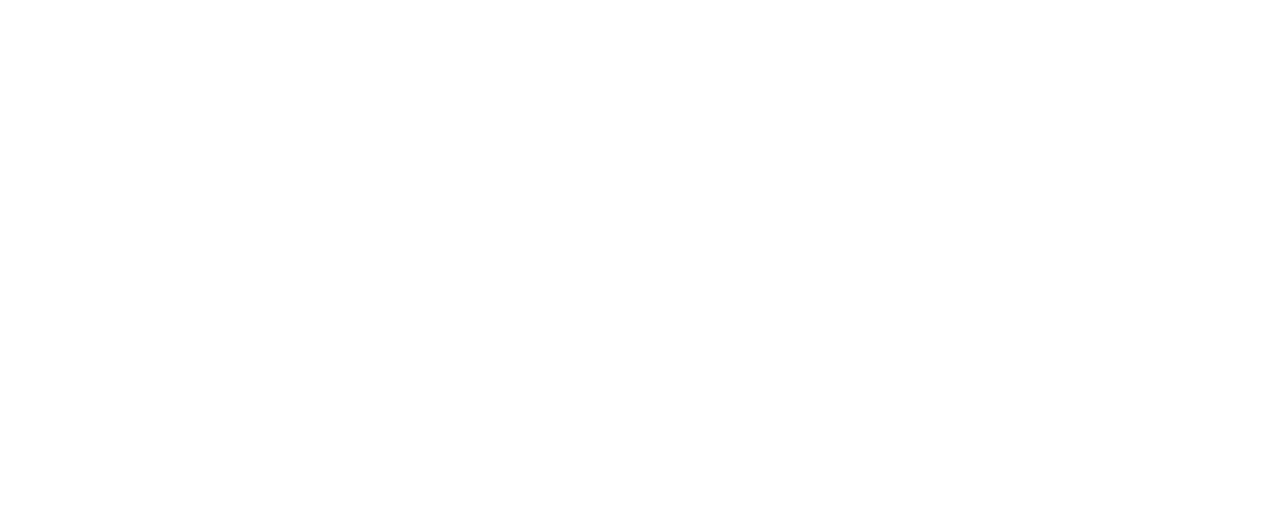
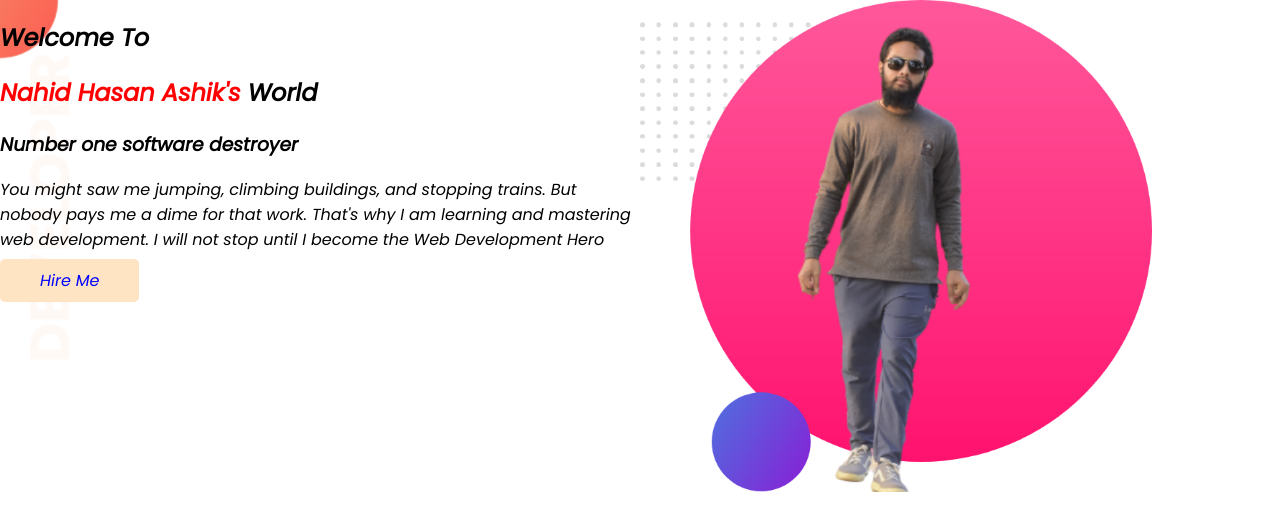
Before and after one commit to nahidhashik/developerportfolio, a plain HTML site: page index.html in a window 1280 px wide. Drawn offline with Linux system fonts and the light colour scheme.

Commit message:
this is second commit

```diff
--- a/index.html
+++ b/index.html
@@ -6,9 +6,34 @@
     <meta name="viewport" content="width=device-width, initial-scale=1.0">
     <title>Portfolio</title>
     <link rel="shortcut icon" href="img/Nahid.JPG" type="image/x-icon">
+    <link rel="preconnect" href="https://fonts.googleapis.com">
+    <link rel="preconnect" href="https://fonts.gstatic.com" crossorigin>
+    <link href="https://fonts.googleapis.com/css2?family=Poppins:ital@1&display=swap" rel="stylesheet">
     <link rel="stylesheet" href="style.css">
 </head>
 <body>
+   <section class="topbanner">
+
+
+
+    <div class="size">
+
+        <h1>Welcome To</h1>
+        <h1><span id="ashikvai">Nahid Hasan Ashik's</span> World</h1>
+        <h3>Number one software destroyer</h3>
+        <p>You might saw me jumping, climbing buildings, and stopping trains. But nobody pays me a dime for that work. That's why I am learning and mastering web development. I will not stop until I become the Web Development Hero</p>
+
+        <a class="linkbutton" target="blank" href="https://github.com/nahidhashik">Hire Me</a>
+
+       </div>
+
+        <div class="size">
+
+            <img src="img/my-bg2.png" alt="this is nahid vai's picture">
+        </div>
+   </section>
+
+
 
 </body>
 </html>
--- a/style.css
+++ b/style.css
@@ -0,0 +1,48 @@
+body{
+
+    font-family: 'Poppins', sans-serif;
+    margin: 0%;
+}
+
+h1{
+
+    font-size: 50;
+}
+
+#ashikvai{
+
+
+     color: red;
+}
+
+section{
+
+    display: flex;
+}
+
+.size{
+
+    width: 50%;
+}
+.size img{
+
+    width: 80%;
+}
+
+.linkbutton{
+
+    color: blue;
+    background-color: bisque;
+    text-decoration: none;
+    padding: 10px 40px;
+    border-radius: 5px;
+
+
+
+}
+.topbanner{
+
+    background-image: url(images/top-banner.png) ;
+    background-repeat: no-repeat;
+
+}
```
Also changed, not shown: images/dream-bg.png (added), images/exp-bg.png (added), images/jhankar.png (added), images/jhankar2.png (added), images/my-bg.png (added), images/my-bg2.png (added), images/top-banner.png (added), img/my-bg2.png (added), 7 other files.
